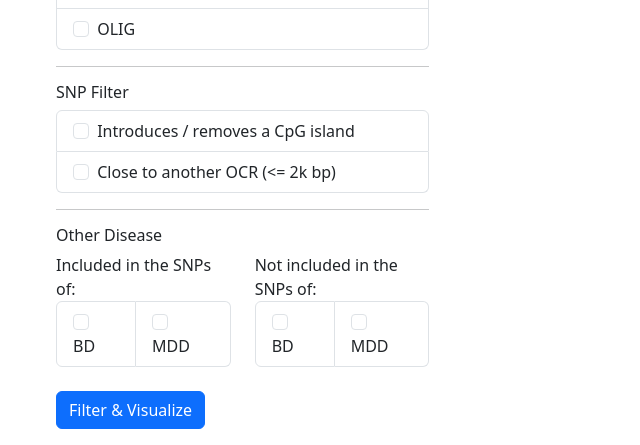
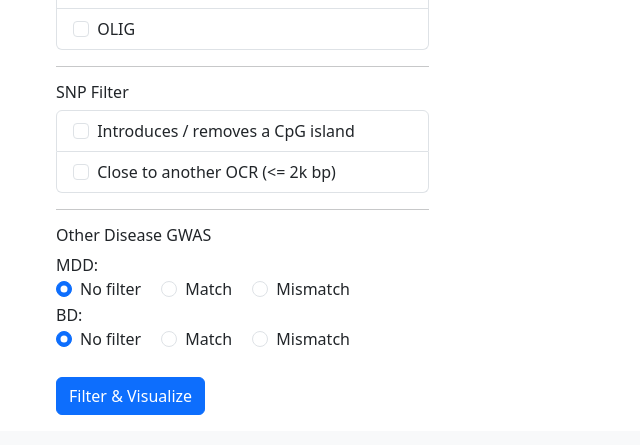
Before and after one commit to OmarLaham/SNPNavigator, a Django app: page /main/1 in a window 1280 px wide. Shown: the part 454-899 px from the top of the page, without its empty margins (0-640 px from the left). After the commit the page ends 869 px from the top, so only its background shows below. Run offline with Django 4.2, Linux system fonts and the light colour scheme; parts of the project's set-up code (start-up, migrations or seed data) failed here and were passed over; some libraries are stand-ins or nearby versions.

Commit message:
add radio groups for other conditions match/mismatch

```diff
--- a/snpnavigator/snpnavigator/static/js/main.js
+++ b/snpnavigator/snpnavigator/static/js/main.js
@@ -275,8 +275,8 @@
     var open_peak_cell_types = Array();
     let cpg_island = ($("#snpCpGIsland").is(':checked')) ? 1: 0;
     let close_to_another_ocr = ($("#snpCloseToAnotherOCR").is(':checked')) ? 1 : 0;
-    var condition_2_match = $("input:radio[name ='condition2Match']:checked").val();
-    var condition_2_match = $("input:radio[name ='condition3Match']:checked").val();
+    var condition_2_match = $("input:radio[name ='radioCondition2Match']:checked").val();
+    var condition_3_match = $("input:radio[name ='radioCcondition3Match']:checked").val();
 
     $('.atacCellType:checked').each(function() {
         open_peak_cell_types.push($(this).data('atac-cell-type'));
--- a/snpnavigator/snpnavigator/templates/pages/main.html
+++ b/snpnavigator/snpnavigator/templates/pages/main.html
@@ -75,34 +75,36 @@
         </li>
       </ul>
       <hr />
-      <h6>Other Disease</h6>
-      <div class="row">
-        <div class="col col-6">
-          Included in the SNPs of:
-          <ul id="lst-snp-disease-match" class="list-group list-group-horizontal">
-            <li class="list-group-item">
-              <input class="form-check-input me-1 diseaseMatch" data-disease-match="bd" type="checkbox" value="" id="diseaseMatchBD">
-              <label class="form-check-label" for="diseaseMatchBD">BD</label>
-            </li>
-            <li class="list-group-item">
-              <input class="form-check-input me-1 diseaseMatch" data-disease-match="mdd" type="checkbox" value="" id="diseaseMatchMDD">
-              <label class="form-check-label" for="diseaseMatchMDD">MDD</label>
-            </li>
-          </ul>
-        </div>
-        <div class="col col-6">
-          Not included in the SNPs of:
-          <ul id="lst-snp-disease-mismatch" class="list-group list-group-horizontal">
-            <li class="list-group-item">
-              <input class="form-check-input me-1 diseaseMismatch" data-disease-mismatch="bd" type="checkbox" value="" id="diseaseMismatchBD">
-              <label class="form-check-label" for="diseaseMismatchBD">BD</label>
-            </li>
-            <li class="list-group-item">
-              <input class="form-check-input me-1 diseaseMismatch" data-disease-mismatch="mdd" type="checkbox" value="" id="diseaseMismatchMDD">
-              <label class="form-check-label" for="diseaseMismatchMDD">MDD</label>
-            </li>
-          </ul>
-        </div>
+      <h6>Other Disease GWAS</h6>
+      <div>
+          MDD:<br />
+          <div class="form-check form-check-inline">
+            <input class="form-check-input" type="radio" name="radioCondition2Match" id="radioCondition2Match1" value="NA" checked>
+            <label class="form-check-label" for="radioCondition2Match1">No filter</label>
+          </div>
+          <div class="form-check form-check-inline">
+            <input class="form-check-input" type="radio" name="radioCondition2Match" id="radioCondition2Match2" value="match">
+            <label class="form-check-label" for="radioCondition2Match2">Match</label>
+          </div>
+          <div class="form-check form-check-inline">
+            <input class="form-check-input" type="radio" name="radioCondition2Match" id="radioCondition2Match3" value="mismatch">
+            <label class="form-check-label" for="radioCondition2Match3">Mismatch</label>
+          </div>
+          <br />
+          BD:<br />
+          <div class="form-check form-check-inline">
+            <input class="form-check-input" type="radio" name="radioCondition3Match" id="radioCondition3Match1" value="NA" checked>
+            <label class="form-check-label" for="radioCondition3Match1">No filter</label>
+          </div>
+          <div class="form-check form-check-inline">
+            <input class="form-check-input" type="radio" name="radioCondition3Match" id="radioCondition3Match2" value="match">
+            <label class="form-check-label" for="radioCondition3Match2">Match</label>
+          </div>
+          <div class="form-check form-check-inline">
+            <input class="form-check-input" type="radio" name="radioCondition3Match" id="radioCondition3Match3" value="mismatch">
+            <label class="form-check-label" for="radioCondition3Match3">Mismatch</label>
+          </div>
+
       </div>
 
       <br />
```
